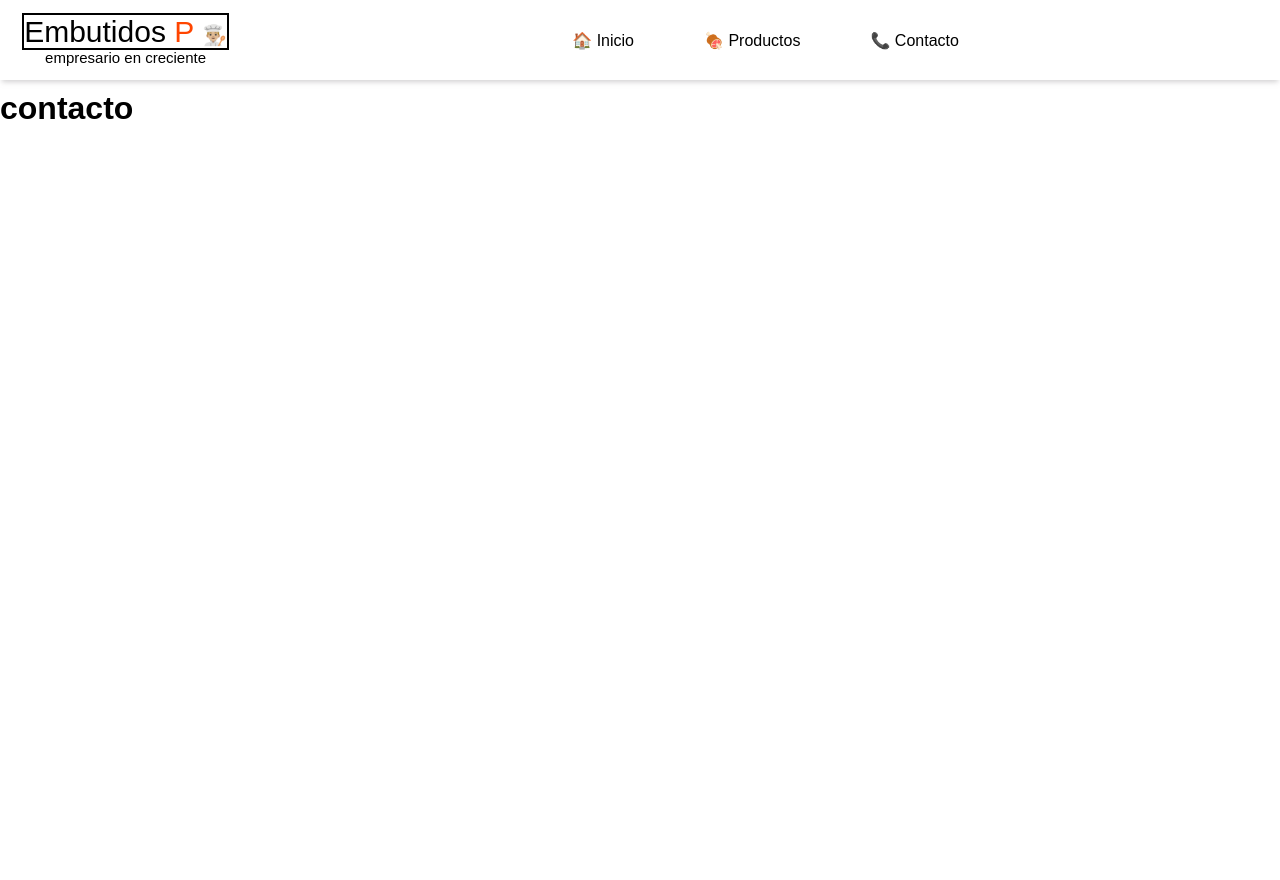
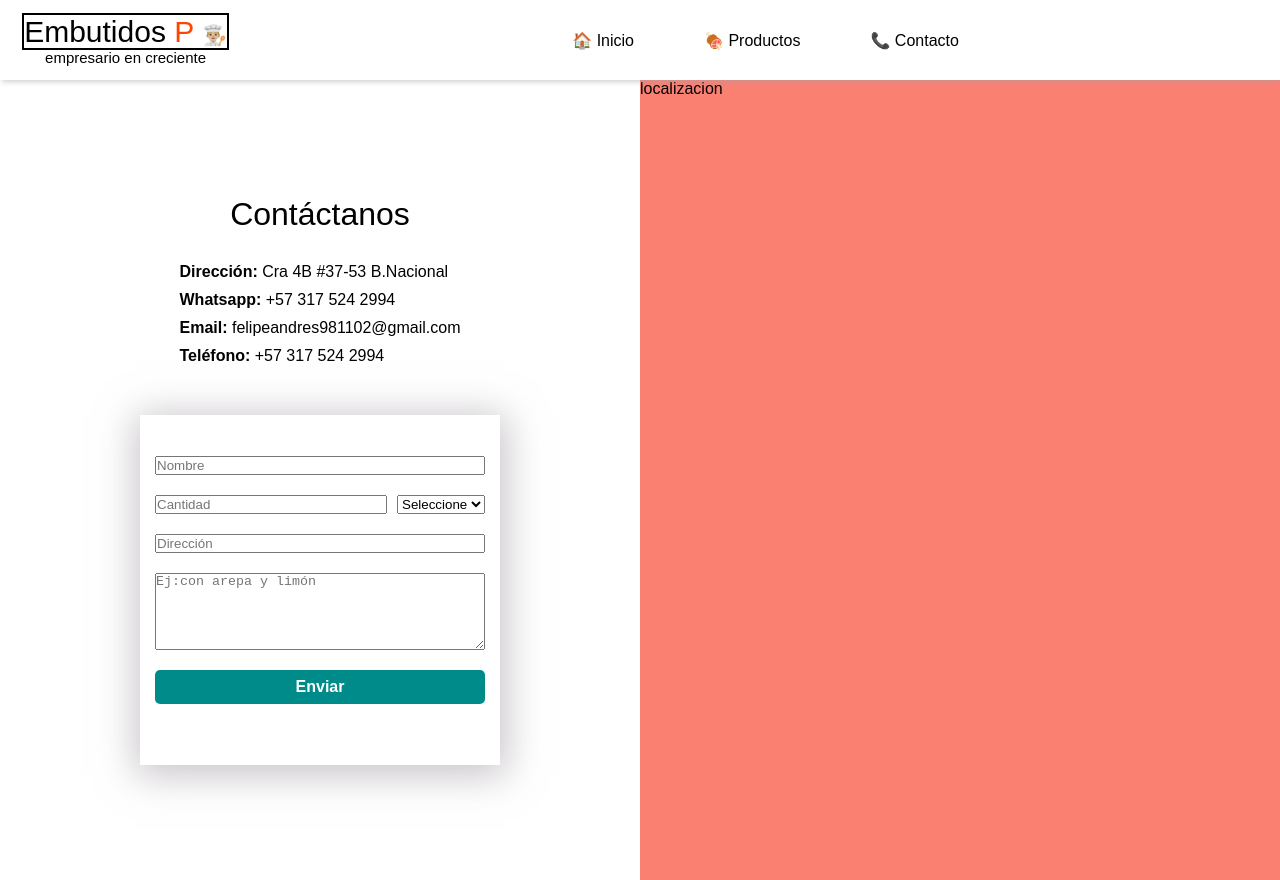
Before and after one commit to andresrodriguez98/Embutidos-pi, a plain HTML site: page pages/contact/index.html in a window 1280 px wide. Before the commit the page ends 800 px from the top, so only its background shows below. Drawn offline with Linux system fonts and the light colour scheme.

Commit message:
se realeiza un formulario en contactos

```diff
--- a/pages/contact/index.html
+++ b/pages/contact/index.html
@@ -44,7 +44,67 @@
           </div>
         </div>
       </header>
-      <h1>contacto</h1>
+
+      <div class="main-content">
+        <div class="form">
+          <div class="contact-container">
+            <h3 class="contact-title">Contáctanos</h3>
+
+            <ul class="contact-info">
+              <li>
+                <span>Dirección:</span>
+                Cra 4B #37-53 B.Nacional
+              </li>
+
+              <li>
+                <span>Whatsapp:</span>
+                +57 317 524 2994
+              </li>
+
+              <li>
+                <span>Email:</span>
+                felipeandres981102@gmail.com
+              </li>
+
+              <li>
+                <span>Teléfono:</span>
+                +57 317 524 2994
+              </li>
+            </ul>
+          </div>
+
+          <div class="form-container">
+            <div class="group-fields">
+              <input type="text" name="nombre" placeholder="Nombre" />
+            </div>
+
+            <div class="group-fields">
+              <input type="number" name="cantidad" placeholder="Cantidad" />
+
+              <select name="product">
+                <option value="">Seleccione</option>
+                <option value="butifarra">Butifarra</option>
+                <option value="chorizo">Chorizo</option>
+              </select>
+            </div>
+
+            <div class="group-fields">
+              <input type="text" name="direccion" placeholder="Dirección" />
+            </div>
+
+            <div class="group-fields">
+              <textarea
+                name="nota"
+                rows="5"
+                placeholder="Ej:con arepa y limón"
+              ></textarea>
+            </div>
+
+            <div class="send-btn">Enviar</div>
+          </div>
+        </div>
+        <div class="location">localizacion</div>
+      </div>
     </main>
   </body>
 </html>
--- a/pages/contact/styles.css
+++ b/pages/contact/styles.css
@@ -1,3 +1,97 @@
 h1 {
   margin-top: 90px;
 }
+.main-content {
+  margin-top: 80px;
+  display: flex;
+  height: 100vh;
+}
+
+.form {
+  width: 50%;
+  padding: 20px;
+  display: flex;
+  justify-content: center;
+  align-items: center;
+  flex-direction: column;
+}
+
+.location {
+  background-color: salmon;
+  width: 50%;
+}
+
+.contact-container {
+  display: flex;
+  flex-direction: column;
+}
+
+.contact-title {
+  margin-bottom: 30px;
+  text-align: center;
+  font-size: 32px;
+  font-weight: 500;
+}
+
+.contact-info {
+  list-style: none;
+}
+
+.contact-info li {
+  margin-bottom: 10px;
+}
+
+.contact-info li span {
+  font-weight: bold;
+}
+
+.form-container {
+  margin-top: 40px;
+  height: 350px;
+  width: 60%;
+  display: flex;
+  flex-direction: column;
+  justify-content: center;
+  align-items: center;
+  webkit-box-shadow: 1px 5px 36px 5px rgba(153, 145, 153, 0.55);
+  -moz-box-shadow: 1px 5px 36px 5px rgba(153, 145, 153, 0.55);
+  box-shadow: 1px 5px 36px 5px rgba(153, 145, 153, 0.55);
+  padding: 15px;
+}
+
+.form-container div {
+  margin-bottom: 20px;
+
+  width: 100%;
+}
+
+.group-fields {
+  display: flex;
+  flex-direction: row;
+  gap: 10px;
+  justify-content: center;
+  align-items: center;
+}
+
+.group-fields input,
+.group-fields textarea {
+  width: 100%;
+}
+
+.send-btn {
+  background-color: darkcyan;
+  text-align: center;
+  color: #fff;
+  font-weight: bold;
+  padding: 8px;
+  border-radius: 5px;
+  cursor: pointer;
+}
+
+.send-btn:hover {
+  background-color: #fff;
+  color: darkcyan;
+  -webkit-box-shadow: 0px 0px 48px -29px rgba(53, 154, 179, 0.84);
+  -moz-box-shadow: 0px 0px 48px -29px rgba(53, 154, 179, 0.84);
+  box-shadow: 0px 0px 48px -29px rgba(53, 154, 179, 0.84);
+}
```
